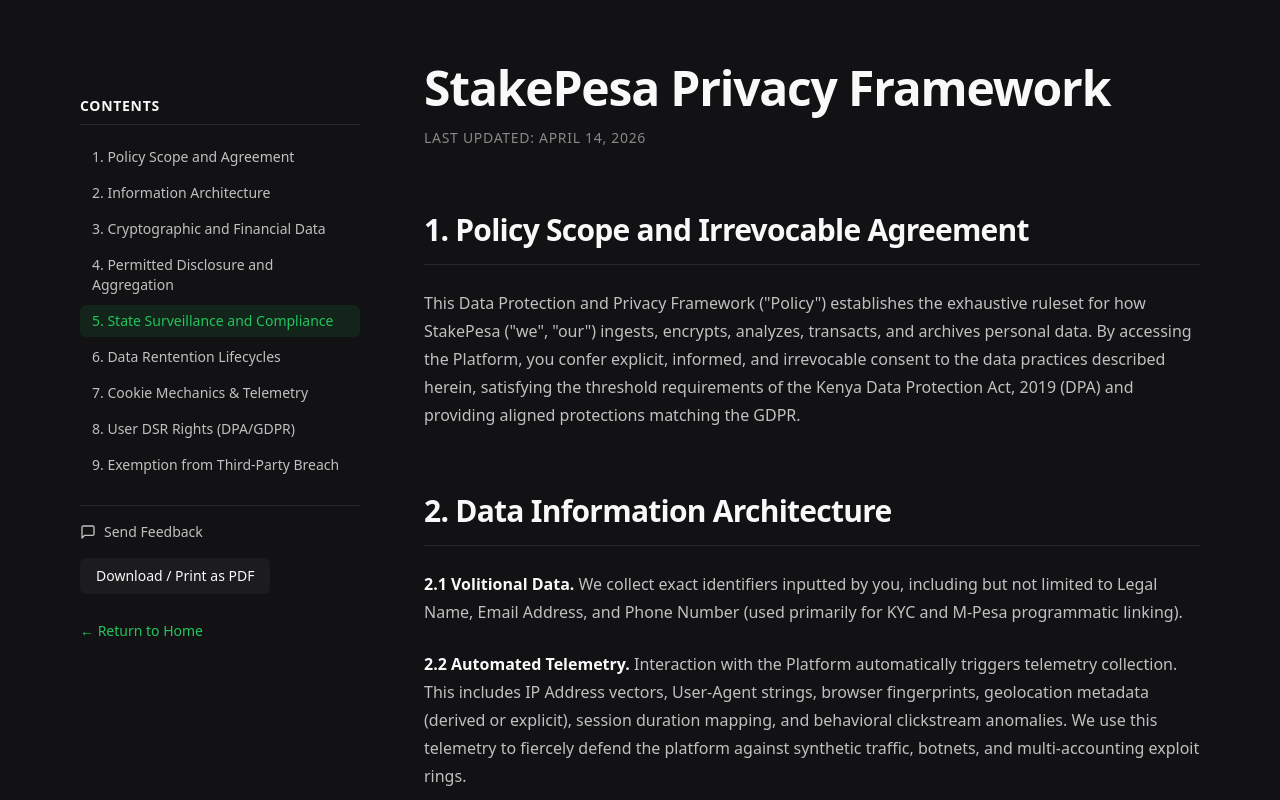
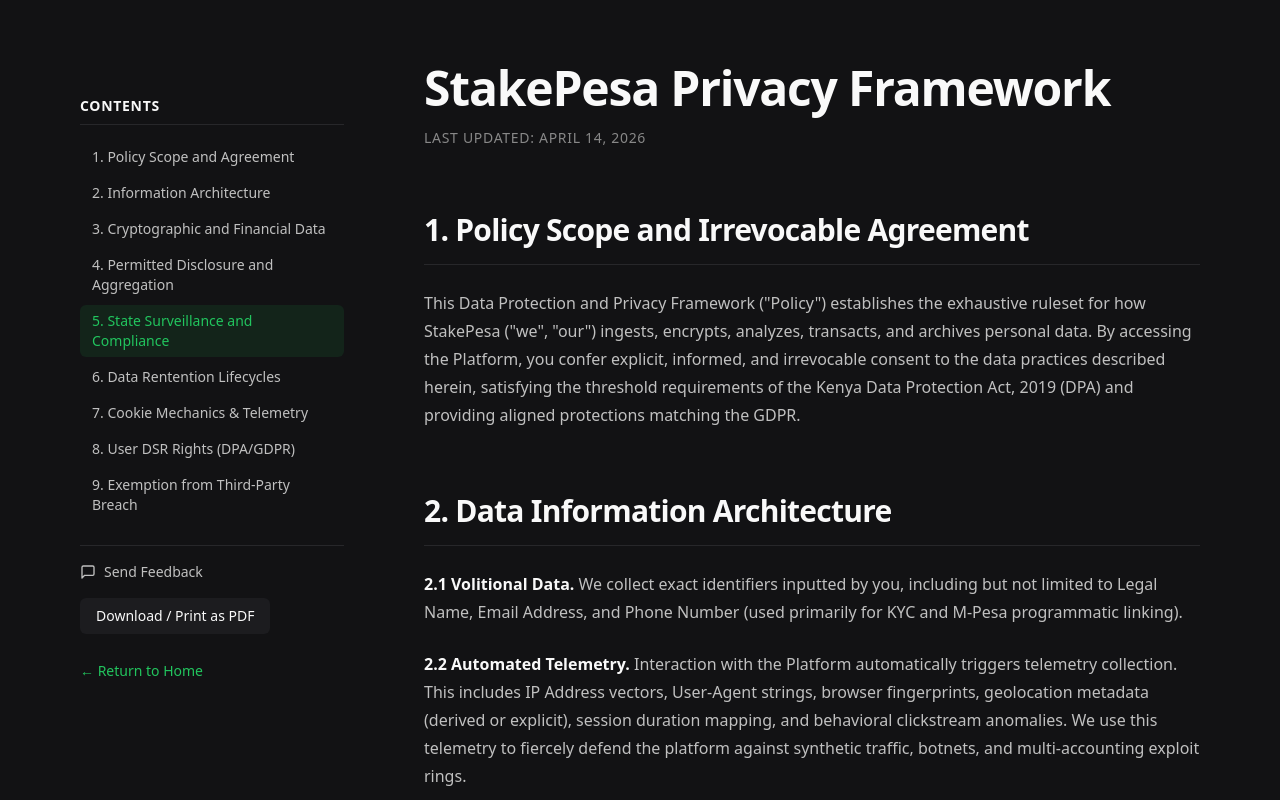
Before and after one commit to lemayan/StakePesa, a Next.js app: page /privacy in a window 1280 px wide. Shown: the top 800 px of the page. Built offline with nearby package versions, Linux system fonts and the light colour scheme.

Commit message:
fix: make sticky legal sidebar scrollable for smaller screens

```diff
--- a/src/components/sections/legal-layout.tsx
+++ b/src/components/sections/legal-layout.tsx
@@ -57,7 +57,7 @@
 
         {/* Sticky Sidebar Navigation */}
         <aside className="w-full lg:w-[280px] shrink-0">
-          <div className="sticky top-24 space-y-6">
+          <div className="sticky top-24 space-y-6 max-h-[calc(100vh-6rem)] overflow-y-auto pr-4 pb-8">
             <div>
               <h2 className="text-sm font-semibold text-fg uppercase tracking-wider mb-4 border-b border-line pb-2">Contents</h2>
               <nav className="flex flex-col space-y-1">
```
